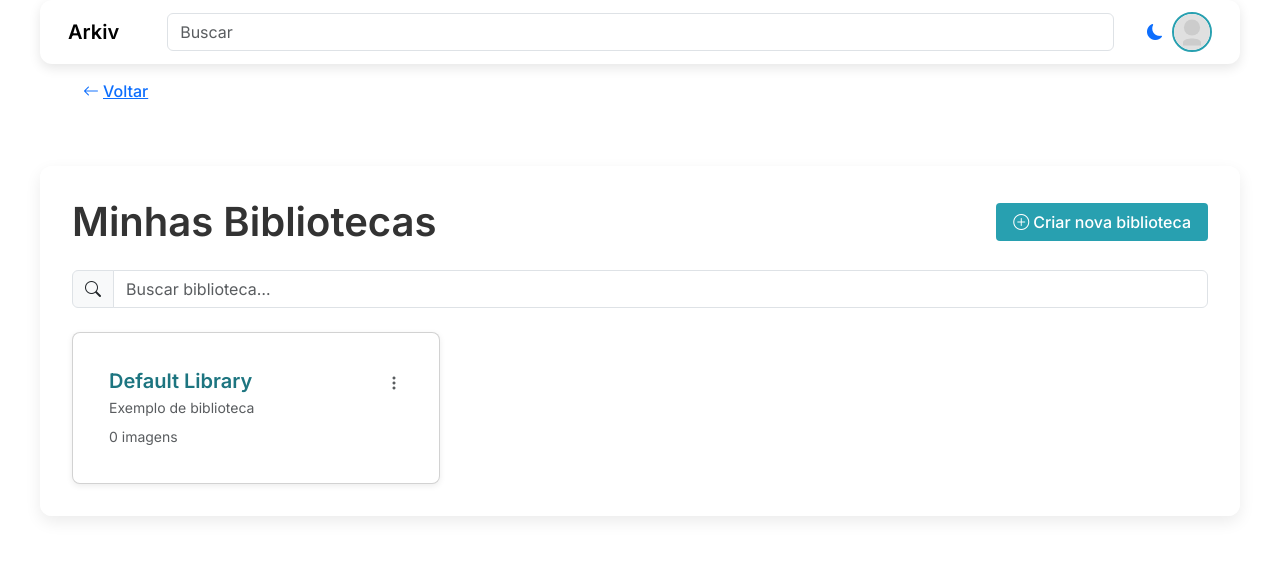
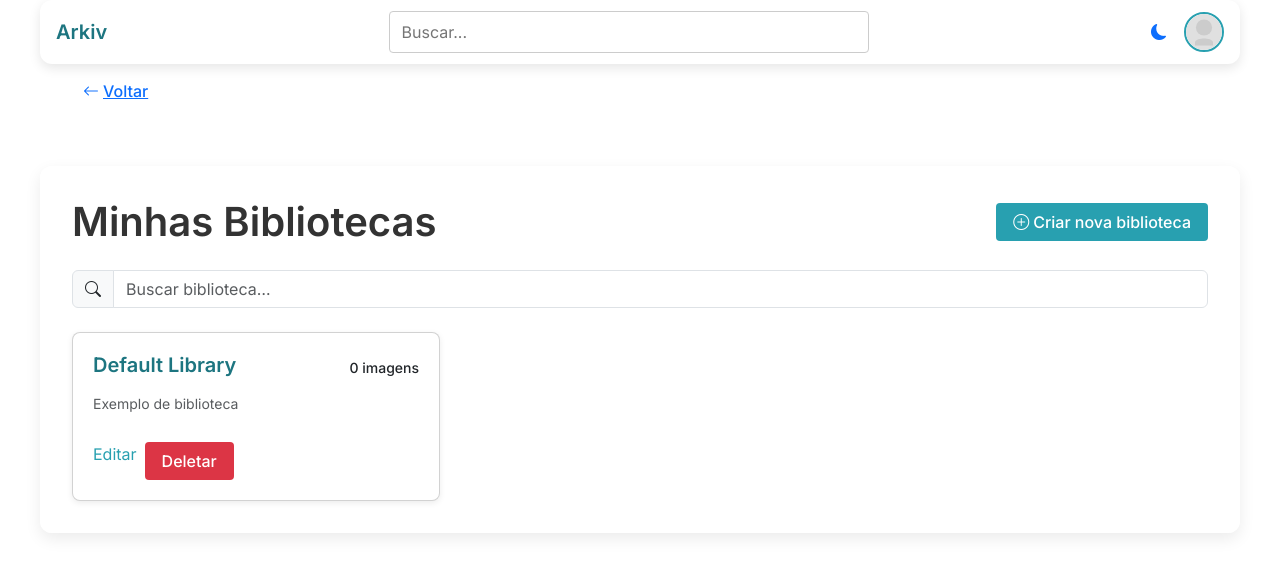
Before and after one commit to BrunoRochaBelo/arkiv, a Flask app: page /libraries in a window 1280 px wide. Shown: the top 575 px of the page. Run offline with Flask 3, Linux system fonts and the light colour scheme; a user stored in the database is signed in; data comes from the database, SQL or seed files in the repository; data that the repository does not hold is empty.

Commit message:
Update navbar and library cards markup

```diff
--- a/arkiv_app/templates/components/navbar.html
+++ b/arkiv_app/templates/components/navbar.html
@@ -1,12 +1,13 @@
-<nav class="navbar navbar-floating" aria-label="Barra de navegação principal">
-  <div class="container-fluid d-flex align-items-center justify-content-between gap-3">
-    <a class="navbar-brand" href="{{ url_for('main.index') }}">Arkiv</a>
-    {% if not login_page %}
-    <form class="flex-grow-1 mx-3" role="search" hx-get="/search" hx-trigger="keyup changed delay:300ms" hx-target="#content" hx-push-url="true">
-      <input class="form-control" type="search" placeholder="Buscar" name="q" aria-label="Buscar">
+<header class="navbar-floating" aria-label="Barra de navegação principal">
+  <span class="navbar-brand"><a href="{{ url_for('main.index') }}">Arkiv</a></span>
+  {% if not login_page %}
+  <div class="global-search">
+    <form role="search" hx-get="/search" hx-trigger="keyup changed delay:300ms" hx-target="#content" hx-push-url="true">
+      <input id="globalSearchInput" type="search" placeholder="Buscar..." name="q" aria-label="Buscar">
     </form>
-    {% endif %}
-  <div class="d-flex align-items-center gap-2">
+  </div>
+  {% endif %}
+  <div class="navbar-actions">
     <button class="btn btn-link theme-toggle p-0" onclick="toggleTheme()" aria-label="Alternar tema" aria-pressed="false"><i class="bi bi-moon-fill"></i></button>
     {% if current_user.is_authenticated %}
     <div class="avatar-frame" data-bs-toggle="modal" data-bs-target="#userModal">
@@ -14,8 +15,7 @@
     </div>
     {% endif %}
   </div>
-  </div>
-</nav>
+</header>
 
 <div class="modal fade user-modal" id="userModal" tabindex="-1" aria-labelledby="userModalLabel" aria-hidden="true">
   <div class="modal-dialog modal-dialog-centered">
--- a/arkiv_app/templates/library/list.html
+++ b/arkiv_app/templates/library/list.html
@@ -15,38 +15,19 @@
   {% for item in libraries %}
   {% set lib = item.instance %}
   <div class="col">
-    <div class="library-card card h-100">
-      <div class="card-body d-flex flex-column">
-        <div class="d-flex justify-content-between align-items-start">
-          <div>
-            <h5 class="card-title mb-1"><a href="{{ url_for('library.show_library', lib_id=lib.id) }}">{{ lib.name }}</a></h5>
-            {% if lib.description %}<p class="card-text small text-muted">{{ lib.description|truncate(100) }}</p>{% endif %}
-          </div>
-          <div class="dropdown">
-            <button class="btn btn-link text-muted p-0" type="button" data-bs-toggle="dropdown" aria-label="Ações"><i class="bi bi-three-dots-vertical"></i></button>
-            <ul class="dropdown-menu dropdown-menu-end">
-              <li><a class="dropdown-item" href="{{ url_for('library.edit_library', lib_id=lib.id) }}">Editar</a></li>
-              <li>
-                <form action="{{ url_for('library.delete_library', lib_id=lib.id) }}" method="post" onsubmit="return confirm('Remover biblioteca?');">
-                  <button type="submit" class="dropdown-item text-danger">Deletar</button>
-                </form>
-              </li>
-            </ul>
-          </div>
-        </div>
-        <div class="mt-auto">
-          <div class="library-thumbs d-flex gap-1 mb-2">
-            {% for a in item.thumbs %}
-              <img src="{{ url_for('static', filename='img/avatar.svg') }}" width="40" height="40" class="rounded" alt="thumbnail">
-            {% endfor %}
-          </div>
-          <div class="d-flex justify-content-between small text-muted">
-            <span>{{ item.asset_count }} imagens</span>
-            <span>{% if item.last_update %}{{ item.last_update.strftime('%d/%m/%Y') }}{% endif %}</span>
-          </div>
-        </div>
+    <article class="card library-card h-100">
+      <div class="library-card__title">
+        <h5 class="mb-1"><a href="{{ url_for('library.show_library', lib_id=lib.id) }}">{{ lib.name }}</a></h5>
+        <small>{{ item.asset_count }} imagens</small>
       </div>
-    </div>
+      {% if lib.description %}<p class="text-muted small">{{ lib.description|truncate(100) }}</p>{% endif %}
+      <div class="library-actions mt-auto">
+        <a href="{{ url_for('library.edit_library', lib_id=lib.id) }}" class="btn-outline-accent">Editar</a>
+        <form action="{{ url_for('library.delete_library', lib_id=lib.id) }}" method="post" onsubmit="return confirm('Remover biblioteca?');">
+          <button type="submit" class="btn-delete">Deletar</button>
+        </form>
+      </div>
+    </article>
   </div>
   {% endfor %}
 </div>
```
